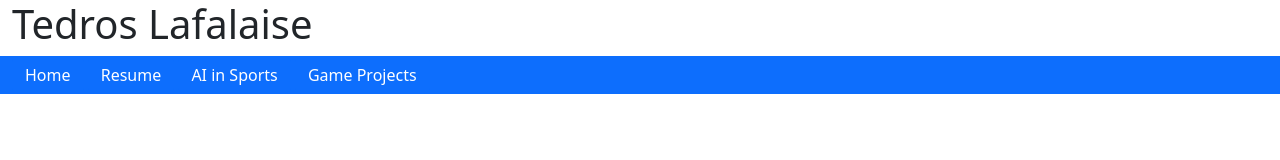
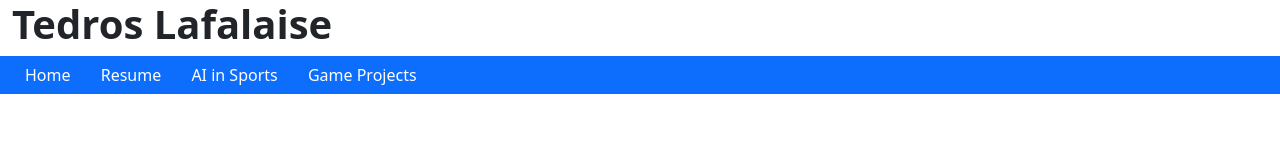
Before and after one commit to tedros99/tedros99.github.io, a plain HTML site: page index.html in a window 1280 px wide. Drawn offline with nearby package versions, Linux system fonts and the light colour scheme.

Commit message:
Update index.html

```diff
--- a/index.html
+++ b/index.html
@@ -10,7 +10,7 @@
 <body>
 
 <div class="container-fluid">
-  <h1>Tedros Lafalaise</h1>
+  <h1><b>Tedros Lafalaise</b></h1>
 </div>
 
 <div class="container-fluid bg-primary">
```
